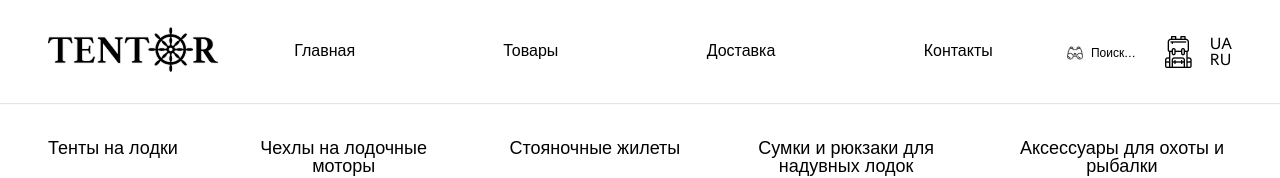
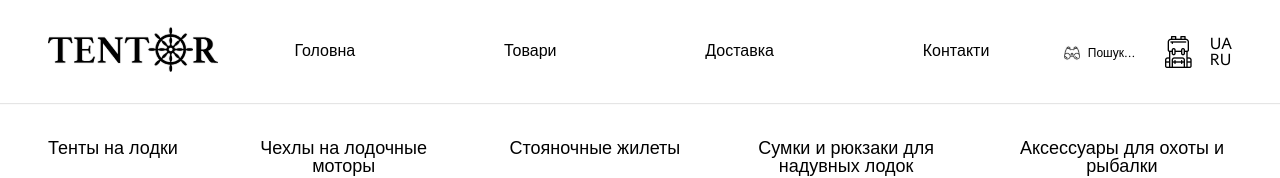
Before and after one commit to Matcenko/tentor_old, a React (Create React App) app: page /products in a window 1280 px wide. Shown: the top 178 px of the page. Built offline with nearby package versions, Linux system fonts and the light colour scheme; a web font is replaced by a local one.

Commit message:
propOr util, added changung language logic

```diff
--- a/src/application/languages/ru.js
+++ b/src/application/languages/ru.js
@@ -1,7 +1,12 @@
 export default {
     header: {
-        links:['Главная', 'Товары', 'Доставка', 'Контакты'],
+        links: [
+            {name: 'Главная', link: '/'},
+            {name: 'Товары', link: '/products'},
+            {name: 'Доставка', link: '/delivery'},
+            {name: 'Контакты', link: '/contacts'}
+        ],
         search: 'Поиск',
         languages: ['UA', 'RU']
+    }
 }
-}
--- a/src/application/languages/ua.js
+++ b/src/application/languages/ua.js
@@ -1,6 +1,11 @@
 export default {
     header: {
-        links:['Головна', 'Товари', 'Доставка', 'Контакти'],
+        links: [
+            {name: 'Головна', link: '/'},
+            {name: 'Товари', link: '/products'},
+            {name: 'Доставка', link: '/delivery'},
+            {name: 'Контакти', link: '/contacts'}
+        ],
         search: 'Пошук',
         languages: ['UA', 'RU']
     }
--- a/src/application/ui/components/Header/Header.jsx
+++ b/src/application/ui/components/Header/Header.jsx
@@ -4,12 +4,14 @@ import {NavLink} from 'react-router-dom'
 import {connect} from 'react-redux';
 import classNames from 'classnames';
 
+import propOr from "../../../../utils/propOr";
 import setLang from "../../../redux/actions/setLang";
 import style from './Header.module.css';
 
 const mapStateToProps = ({application}) => {
     return {
-        lang: application.lang
+        lang: application.lang,
+        langMap: application.langMap,
     };
 };
 
@@ -22,7 +24,8 @@ const mapDispatchToProps = dispatch => {
 const Header = props => {
     const [inputValue, setInputValue] = useState('');
     const [searchIsActive, setSearchIsActive] = useState(false);
-    const {lang, setLang} = props;
+    const {lang, langMap, setLang} = props;
+    const texts = propOr(langMap, [lang, 'header'], '');
 
     return (
         <header className={style.header}>
@@ -31,18 +34,15 @@ const Header = props => {
             </NavLink>
             <nav className={style.menuWrapper}>
                 <ul className={style.menu}>
-                    <li><NavLink exact to='/' activeClassName={style.active}>
-                        Главная
-                    </NavLink></li>
-                    <li><NavLink to='/products' activeClassName={style.active}>
-                        Товары
-                    </NavLink></li>
-                    <li><NavLink to='/delivery' activeClassName={style.active}>
-                        Доставка
-                    </NavLink></li>
-                    <li><NavLink to='/contacts' activeClassName={style.active}>
-                        Контакты
-                    </NavLink></li>
+                    {texts.links.map(link => {
+                        return (
+                            <li key={link.link}>
+                                <NavLink exact to={link.link}
+                                         activeClassName={style.active}>
+                                    {link.name}
+                                </NavLink>
+                            </li>)
+                    })}
                 </ul>
             </nav>
             <div className={style.rightMenu}>
@@ -51,7 +51,7 @@ const Header = props => {
                         <img className={style.binoculars}
                              src={require('./img/binoculars.svg')}
                              alt='binoculars'/>
-                        <span>Поиск...</span>
+                        <span>{texts.search}...</span>
                     </div>
                     {searchIsActive &&
                     <input className={style.searchInput}
--- a/src/application/ui/components/Slider/Slider.jsx
+++ b/src/application/ui/components/Slider/Slider.jsx
@@ -2,41 +2,59 @@ import React, {useState} from 'react';
 import Carousel from '@brainhubeu/react-carousel';
 import '@brainhubeu/react-carousel/lib/style.css';
 import classNames from 'classnames';
+import {connect} from 'react-redux';
+
 import style from './Slider.module.css';
 
 const slides = [
     {
         src: require('./img/tackle_slide1.png'),
         id: 'wr34F4T',
-        name: 'Товары для туризма'
+        name: {
+            ru: 'Товары для туризма',
+            ua: 'Товари для туризму'
+        }
     },
     {
         src: require('./img/boat_slide2.png'),
         id: 'ni1uFVT',
-        name: 'Чехлы на лодочные моторы'
+        name: {
+            ru: 'Чехлы на лодочные моторы',
+            ua: 'Чохли на човнові мотори'
+        }
     },
     {
         src: require('./img/camping_slide3.png'),
         id: 'lJs66A',
-        name: 'Тенты на моторые лодки'
+        name: {
+            ru: 'Тенты на моторые лодки',
+            ua: 'Тенти на моторні човни'
+        }
     }];
 
-const slideElements = slides.map(slide => {
-    return (
-        <div className={style.slide} key={slide.id} style={{backgroundImage: `url("${slide.src}")`}}>
-            <img alt=''/>
-            <p className={style.slideName}>{slide.name}</p>
-        </div>)
-});
 
-const Slider = () => {
+
+const mapStateToProps = ({application}) => {
+    return {
+        lang: application.lang
+    };
+};
+
+const Slider = props => {
     const onChange = activeSlide => setActiveSlide(
         activeSlide > slides.length - 1 ?
             activeSlide - slides.length
             : activeSlide)
 
     const [activeSlide, setActiveSlide] = useState(0);
-
+    const {lang} = props;
+    const slideElements = slides.map(slide => {
+        return (
+            <div className={style.slide} key={slide.id} style={{backgroundImage: `url("${slide.src}")`}}>
+                <img alt=''/>
+                <p className={style.slideName}>{slide.name[lang]}</p>
+            </div>)
+    });
     return (
         <section className={style.carouselWrapper}>
             <Carousel
@@ -63,4 +81,4 @@ const Slider = () => {
     )
 }
 
-export default Slider;
+export default connect(mapStateToProps)(Slider);
--- /dev/null
+++ b/src/utils/propOr.js
@@ -0,0 +1,10 @@
+export default function propOr(object = {}, properties = [], defaultValue = {}) {
+    let currentProperty = object;
+
+    for (let i = 0; i < properties.length; i++) {
+        if (currentProperty.hasOwnProperty(properties[i])) {
+            currentProperty = currentProperty[properties[i]];
+        } else return defaultValue
+    }
+    return currentProperty;
+}
```
